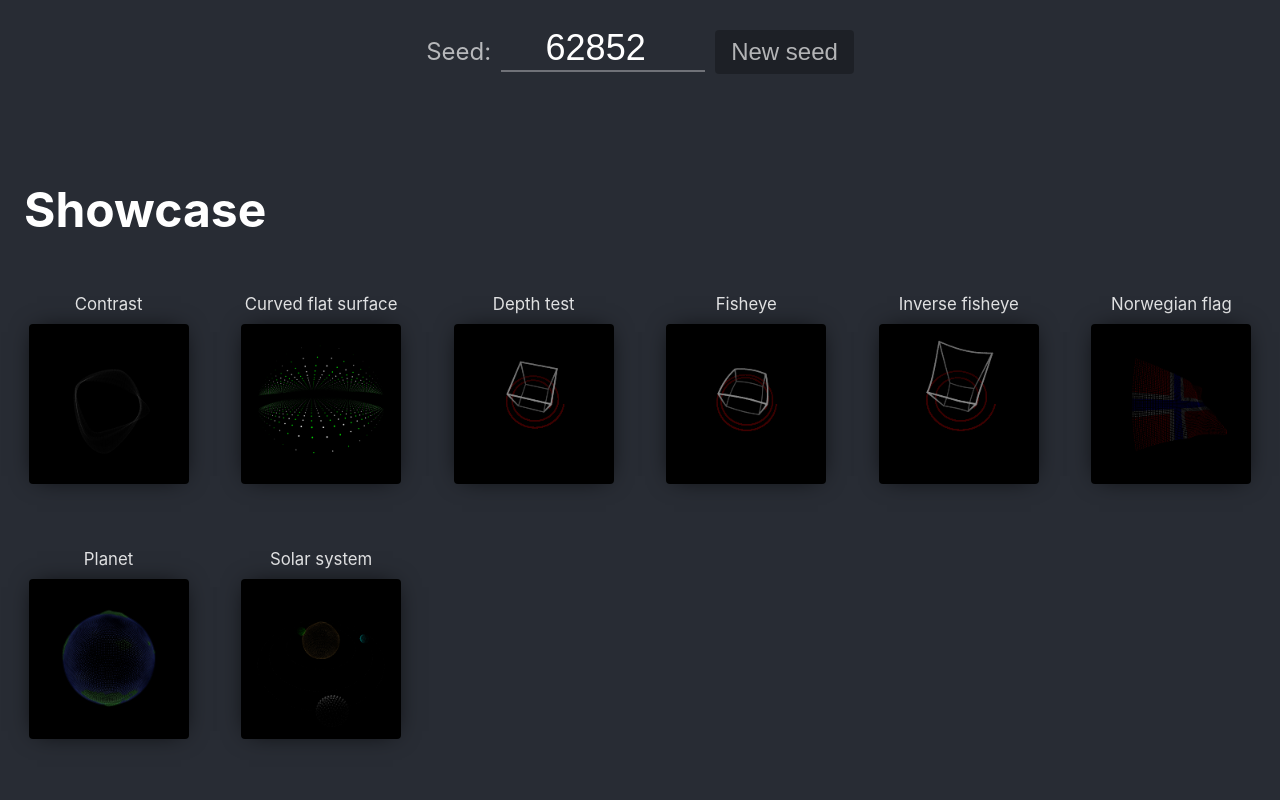
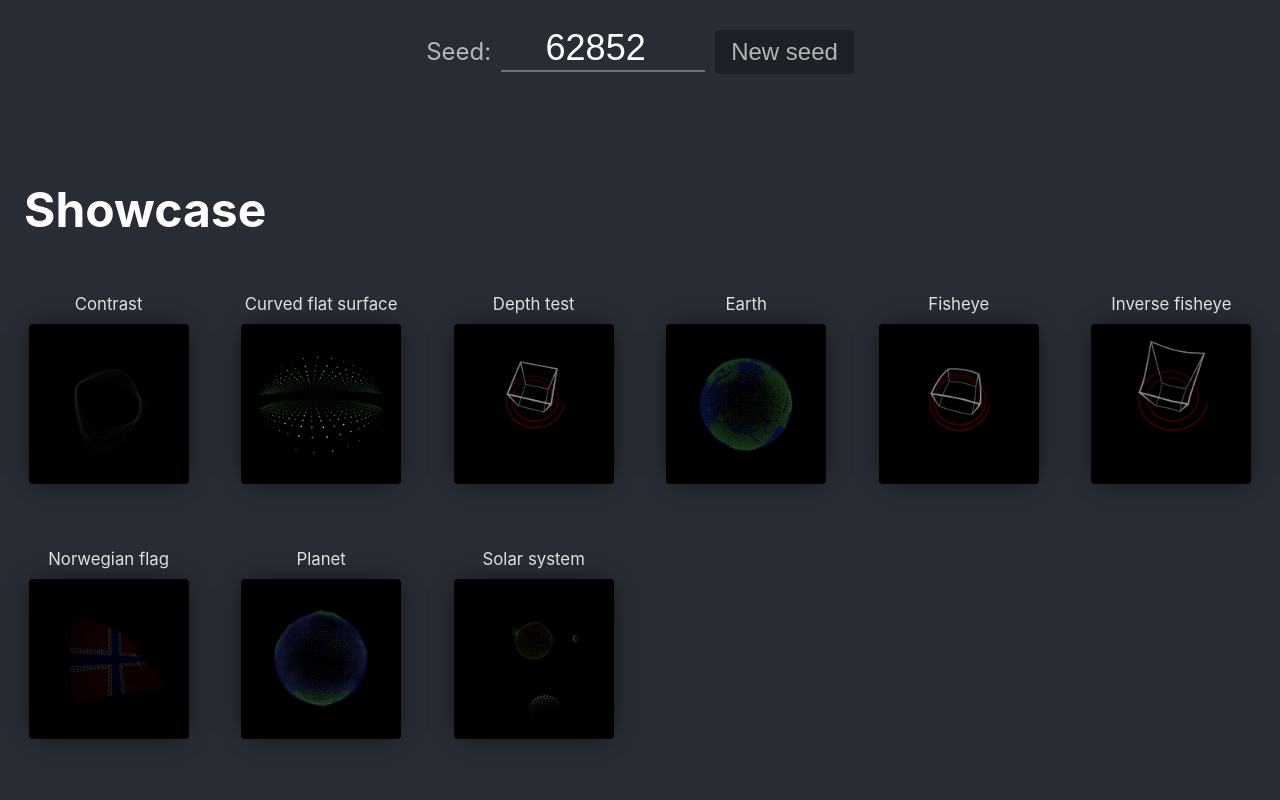
Before and after one commit to niklasmh/generative, a React (Create React App) app: page / in a window 1280 px wide. Shown: the top 800 px of the page. Built offline with nearby package versions, Linux system fonts and the light colour scheme; no server answers.

Commit message:
Add Earth project

```diff
--- /dev/null
+++ b/src/projects/Earth.js
@@ -0,0 +1,115 @@
+import { ProjectWrapper } from ".";
+import {
+  dottedSphere,
+  sort,
+  mapTo3D,
+  drawLayer,
+  newLayer,
+} from "../utils/generator";
+
+function preload() {
+  window.earthImage = this.loadImage("/earth-heightmap.jpg");
+}
+
+function draw() {
+  proj.lens = (point) => proj.fisheyeLens(point, 90);
+  proj.fov = 30;
+  proj.rotateZ(noise(0, 1) * 720);
+  proj.rotateX((noise(1) + 0.1) * 120);
+  proj.translate(0, 0, 3);
+
+  const details = Math.sqrt(Math.min(500, this.width) / 500);
+
+  background(0);
+
+  const blur1 = newLayer(this.width);
+  const blur2 = newLayer(this.width);
+  const blur3 = newLayer(this.width);
+  const blur4 = newLayer(this.width);
+  const topLayer = newLayer(this.width);
+
+  const pointWithBlur = (x, y, size, color, blur = 0) => {
+    const blurStep = (size * 1000) / (blur * blur);
+    blur4.strokeWeight(size + blur * 0.25);
+    blur4.stroke(...color);
+    blur4.point(x, y);
+    blur3.strokeWeight(size + blur * 0.5);
+    blur3.stroke(...color);
+    blur3.point(x, y);
+    blur2.strokeWeight(size + blur * 0.75);
+    blur2.stroke(...color);
+    blur2.point(x, y);
+    blur1.strokeWeight(size + blur);
+    blur1.stroke(...color);
+    blur1.point(x, y);
+    topLayer.strokeWeight(size + blur * 0.1);
+    topLayer.stroke(...color, blurStep);
+    topLayer.point(x, y);
+  };
+
+  const points = sort(earth(1, 400 * details, 1));
+  points.forEach(([x, y, size, color, pointSize]) => {
+    const blur = Math.abs(size - 0.16) * 30;
+    pointWithBlur(x, y, pointSize, color, blur);
+  });
+
+  drawLayer(blur4, this.width, 0.05);
+  drawLayer(blur3, this.width, 0.05);
+  drawLayer(blur2, this.width, 0.05);
+  drawLayer(blur1, this.width, 0.05);
+  drawLayer(topLayer, this.width);
+}
+
+function earth(radius, details, dotSize) {
+  stroke(255, 255, 0);
+  const oceanColor = [50, 80, 200];
+  const landColor = [100, 255, 100];
+  const landFrom = 0.5;
+  const landScale = 0.5;
+  const [, , backZ] = proj.point(0, 0, 0);
+  const heightmapWidth = earthImage.width;
+  const heightmapHeight = earthImage.height;
+  return mapTo3D(dottedSphere(0, 0, 0, radius, details, 0, 360, true), true)
+    .filter(([, , z]) => z > backZ)
+    .map(([x, y, size, ox, oy, oz, u, v]) => {
+      const px = Math.floor((u * heightmapWidth) / (2 * Math.PI));
+      const py = Math.floor(heightmapHeight - (v * heightmapHeight) / Math.PI);
+      const height = landFrom + (earthImage.get(px, py)[0] - 12) / 255 / 5;
+      const depth = height;
+      const isLand = depth > landFrom;
+      if (isLand) {
+        const color = landColor;
+        const colorScale = size * 20 * depth;
+        return [
+          x * (1 + landFrom + (depth - landFrom) * landScale),
+          y * (1 + landFrom + (depth - landFrom) * landScale),
+          size,
+          [colorScale * color[0], colorScale * color[1], colorScale * color[2]],
+          size * dotSize,
+        ];
+      } else {
+        const color = oceanColor;
+        const colorScale = size * 20 * depth;
+        return [
+          x * (1 + landFrom),
+          y * (1 + landFrom),
+          size,
+          [colorScale * color[0], colorScale * color[1], colorScale * color[2]],
+          size * dotSize,
+        ];
+      }
+    });
+}
+
+const name = "Earth";
+
+export function Project({ ...props }) {
+  return (
+    <ProjectWrapper name={name} draw={draw} preload={preload} {...props} />
+  );
+}
+
+Project.prototype.name = name;
+Project.prototype.description =
+  "Using heightmap of the Earth to generate terrain";
+Project.prototype.finished = true;
--- a/src/projects/index.js
+++ b/src/projects/index.js
@@ -2,6 +2,7 @@ export { Project as ClosedBezier } from "./ClosedBezier";
 export { Project as Contrasts } from "./Contrasts";
 export { Project as CurvedFlatSurface } from "./CurvedFlatSurface";
 export { Project as Depth } from "./Depth";
+export { Project as Earth } from "./Earth";
 export { Project as Fisheye } from "./Fisheye";
 export { Project as InverseFisheye } from "./InverseFisheye";
 export { Project as Lines } from "./Lines";
```
Also changed, not shown: public/earth-heightmap.jpg (added).
